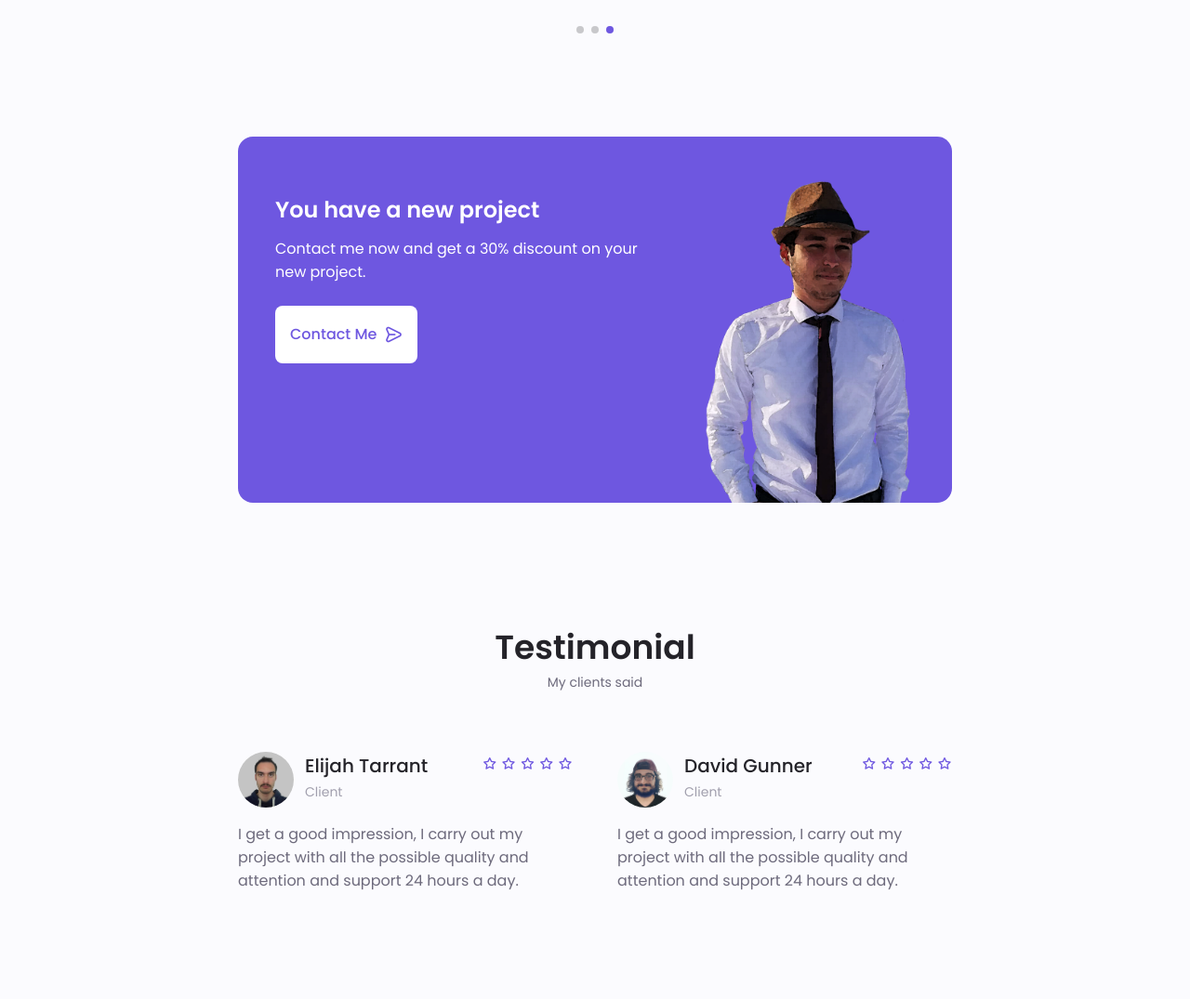
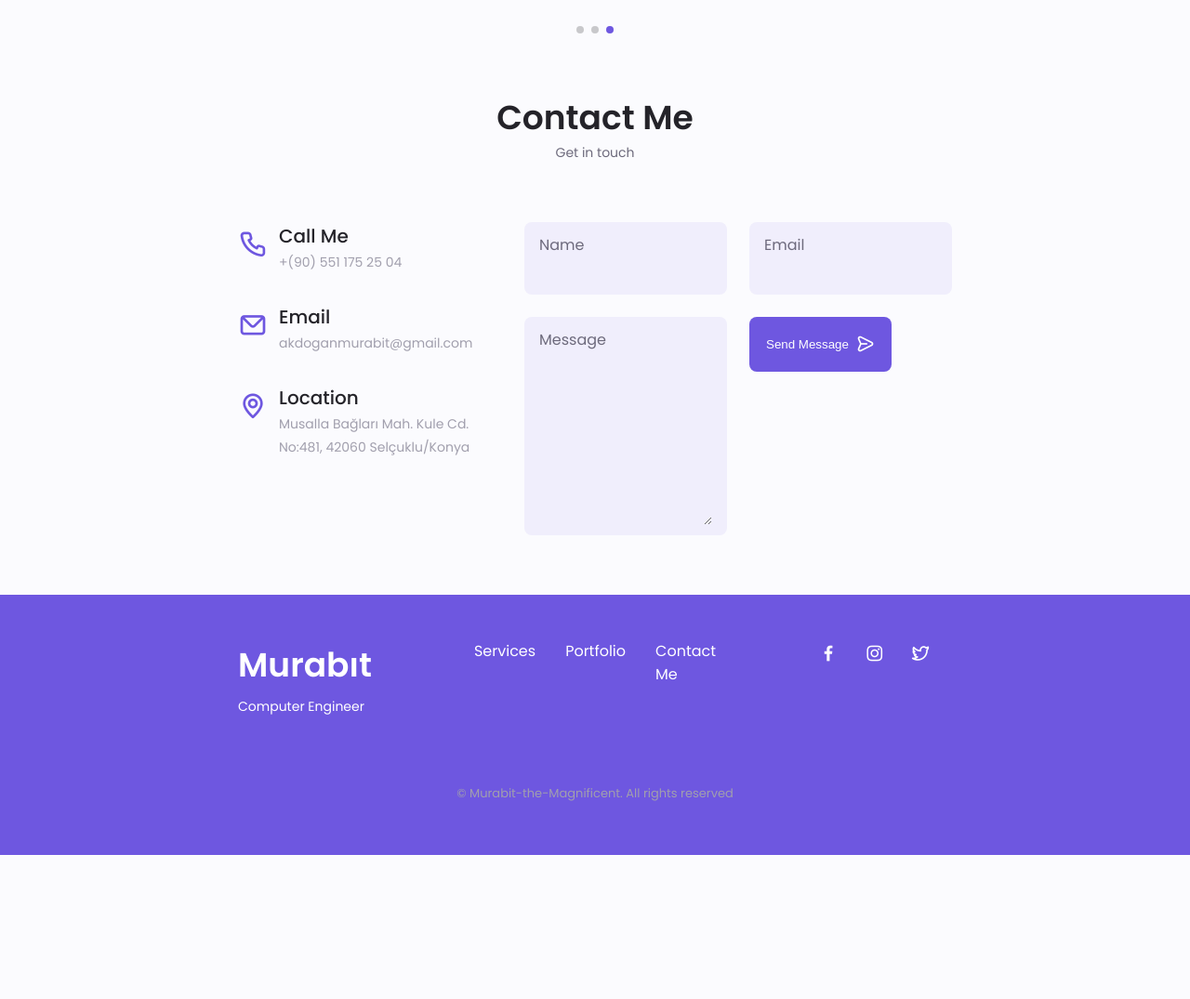
Before and after one commit to Murabit-the-Magnificent/Murabit-the-Magnificent.github.io, a plain HTML site: page index.html in a window 1280 px wide. Shown: the part 3523-4598 px from the top of the page at 93% size. After the commit the page ends 4491 px from the top, so only its background shows below. Drawn offline with nearby package versions, Linux system fonts and the light colour scheme; some packages are replaced by stand-ins of ours; a script that the page names is missing.

Commit message:
Useless sections deleted

```diff
--- a/index.html
+++ b/index.html
@@ -582,105 +582,6 @@
             </div>
         </section>
 
-        <!--==================== PROJECT IN MIND ====================-->
-        <section class="project section">
-            <div class="project__bg">
-                <div class="project__container container grid">
-                    <div class="project__data">
-                        <h2 class="project__title">You have a new project</h2>
-                        <p class="project__description">Contact me now and get a 30% discount on your new project.</p>
-                        <a href="#contact" class="button button--flex button--white">
-                            Contact Me
-                            <i class="uil uil-message project__icon button__icon"></i>
-                        </a>
-                    </div>
-                    <img src="assets/img/project.png" alt="" class="project__img">
-                </div>
-            </div>
-
-        </section>
-
-        <!--==================== TESTIMONIAL ====================-->
-        <section class="testimonial section">
-            <h2 class="section__title">Testimonial</h2>
-            <span class="section__subtitle">My clients said</span>
-
-            <div class="testimonial__container container swiper-container">
-                <div class="swiper-wrapper">
-                    <!--==================== TESTIMONIAL 1 ====================-->
-                    <div class="testimonial__content swiper-slide">
-                        <div class="testimonial__data">
-                            <div class="testimonial__header">
-                                <img src="assets/img/testimonial1.jpg" alt="" class="testimonial__img">
-
-                                <div>
-                                    <h3 class="testimonial__name">Elijah Tarrant</h3>
-                                    <span class="testimonial__client">Client</span>
-                                </div>
-                            </div>
-                            <div>
-                                <i class="uil uil-star testimonial__icon-star"></i>
-                                <i class="uil uil-star testimonial__icon-star"></i>
-                                <i class="uil uil-star testimonial__icon-star"></i>
-                                <i class="uil uil-star testimonial__icon-star"></i>
-                                <i class="uil uil-star testimonial__icon-star"></i>
-                            </div>
-                        </div>
-                        <p class="testimonial__description">I get a good impression, I carry
-                            out my project with all the possible quality and attention and
-                            support 24 hours a day.</p>
-                    </div>
-                    <!--==================== TESTIMONIAL 2 ====================-->
-                    <div class="testimonial__content swiper-slide">
-                        <div class="testimonial__data">
-                            <div class="testimonial__header">
-                                <img src="assets/img/testimonial2.jpg" alt="" class="testimonial__img">
-
-                                <div>
-                                    <h3 class="testimonial__name">David Gunner</h3>
-                                    <span class="testimonial__client">Client</span>
-                                </div>
-                            </div>
-                            <div>
-                                <i class="uil uil-star testimonial__icon-star"></i>
-                                <i class="uil uil-star testimonial__icon-star"></i>
-                                <i class="uil uil-star testimonial__icon-star"></i>
-                                <i class="uil uil-star testimonial__icon-star"></i>
-                                <i class="uil uil-star testimonial__icon-star"></i>
-                            </div>
-                        </div>
-                        <p class="testimonial__description">I get a good impression, I carry
-                            out my project with all the possible quality and attention and
-                            support 24 hours a day.</p>
-                    </div>
-                    <!--==================== TESTIMONIAL 3 ====================-->
-                    <div class="testimonial__content swiper-slide">
-                        <div class="testimonial__data">
-                            <div class="testimonial__header">
-                                <img src="assets/img/testimonial3.jpg" alt="" class="testimonial__img">
-
-                                <div>
-                                    <h3 class="testimonial__name">Desmond Hume</h3>
-                                    <span class="testimonial__client">Client</span>
-                                </div>
-                            </div>
-                            <div>
-                                <i class="uil uil-star testimonial__icon-star"></i>
-                                <i class="uil uil-star testimonial__icon-star"></i>
-                                <i class="uil uil-star testimonial__icon-star"></i>
-                                <i class="uil uil-star testimonial__icon-star"></i>
-                                <i class="uil uil-star testimonial__icon-star"></i>
-                            </div>
-                        </div>
-                        <p class="testimonial__description">I get a good impression, I carry
-                            out my project with all the possible quality and attention and
-                            support 24 hours a day.</p>
-                    </div>
-                </div>
-                    <!-- Add Pagination -->
-                    <div class="swiper-pagination swiper-pagination-testimonial">
-            </div>
-        </section>
 
         <!--==================== CONTACT ME ====================-->
         <section class="contact section" id="contact">
```
